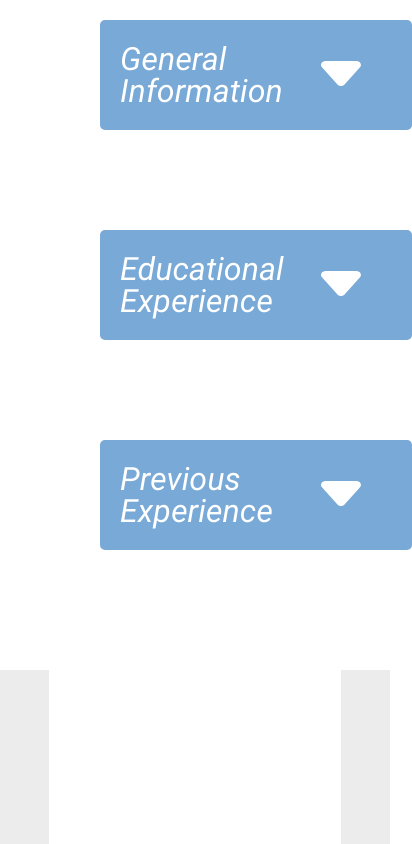
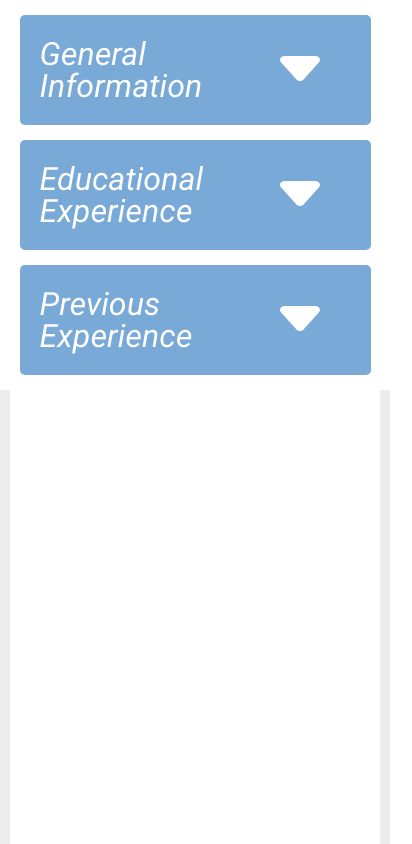
Before and after one commit to leah205/cvApplication, a React (Vite) app: page / in a window 390 px wide. Shown: the top 844 px of the page, 412 px wide, since content can reach past the window. Built offline with nearby package versions, Linux system fonts and the light colour scheme.

Commit message:
make responsive for mobile

```diff
--- a/src/App.css
+++ b/src/App.css
@@ -160,3 +160,16 @@ table {
     max-width: 1200px;
   }
 }
+
+@media (max-width: 500px) {
+  .info-container {
+    width: 90vw;
+    margin: auto;
+    margin-top: 15px;
+    margin-bottom: 15px;
+  }
+  .edit-info {
+    margin-left: 0;
+    padding: 0;
+  }
+}
--- a/src/App.jsx
+++ b/src/App.jsx
@@ -7,10 +7,11 @@ import Education from "./components/Education";
 import WorkExperience from "./components/Work_Experience";
 import InfoContainer from "./components/infoContainer";
 import Resume from "./components/Resume";
-//change job description to text area
 //do required stuff
 //add highschool
-//add text area
+//responsive for mobile device
+//align select with inputs
+//Labels should be the same
 function App() {
   const [openSection, setOpenSection] = useState(-1);
   const [generalInputs, setGeneralInputs] = useState();
@@ -27,7 +28,6 @@ function App() {
   function performUpdate(data, setFunc) {
     setFunc(data);
     setIsUpdated(-1);
-    console.log(data);
   }
 
   function updateInputArray(sectionIndex) {
--- a/src/styles/infoContainer.css
+++ b/src/styles/infoContainer.css
@@ -108,15 +108,17 @@ select {
   background: white;
 }
 .job-description {
-  grid-column: 1 3;
+  grid-column-start: 1;
+  grid-column-end: 3;
   grid-row: 2;
 }
 .job-description textarea {
   width: 90%;
-  height: 150px;
-  margin: 30px;
+  height: 80%;
+  display: block;
   border-radius: 10px;
   margin: auto;
+
   padding: 10px;
   font-size: 1.3rem;
 }
--- a/src/styles/resume.css
+++ b/src/styles/resume.css
@@ -17,6 +17,7 @@
   width: min(75%, 1000px);
   background: white;
 }
+
 .header-section {
   text-align: center;
   font-size: 1.5rem;
@@ -47,3 +48,9 @@ h1 {
 .education-section .school {
   font-family: "roboto-bold";
 }
+
+@media (max-width: 500px) {
+  .resume {
+    width: 95vw;
+  }
+}
```
